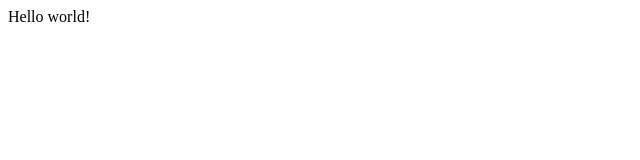
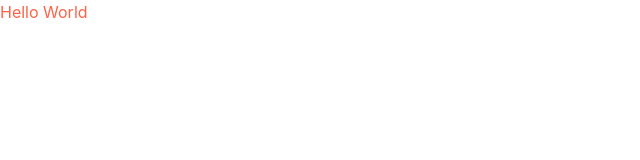
Before and after one commit to tadakun8/my-blog, a Next.js app: page / in a window 1280 px wide. Shown: the top 160 px of the page, without its empty margins (0-640 px from the left). Built offline with nearby package versions, Linux system fonts and the light colour scheme.

Commit message:
feat: Install Chakra UI

```diff
--- a/package.json
+++ b/package.json
@@ -11,6 +11,11 @@
     "format": "prettier --write './**/*.{js,jsx,ts,tsx,json}'"
   },
   "dependencies": {
+    "@chakra-ui/icons": "^1.1.7",
+    "@chakra-ui/react": "^1.8.6",
+    "@emotion/react": "^11.8.1",
+    "@emotion/styled": "^11.8.1",
+    "framer-motion": "^6.2.8",
     "next": "12.1.0",
     "react": "17.0.2",
     "react-dom": "17.0.2"
--- a/pages/_app.tsx
+++ b/pages/_app.tsx
@@ -1,7 +1,12 @@
-import type { AppProps } from 'next/app'
+import type { AppProps } from "next/app";
+import { ChakraProvider } from "@chakra-ui/react";
 
 function MyApp({ Component, pageProps }: AppProps) {
-  return <Component {...pageProps} />
+  return (
+    <ChakraProvider>
+      <Component {...pageProps} />
+    </ChakraProvider>
+  );
 }
 
-export default MyApp
+export default MyApp;
--- a/pages/index.tsx
+++ b/pages/index.tsx
@@ -1,9 +1,12 @@
-import type { NextPage } from 'next'
+import type { NextPage } from "next";
+import { Box, chakra } from "@chakra-ui/react";
 
 const Home: NextPage = () => {
   return (
-    <div>Hello world!</div>
-  )
-}
+    <Box>
+      <chakra.h1 color="tomato">Hello World</chakra.h1>
+    </Box>
+  );
+};
 
-export default Home
+export default Home;
```
Also changed, not shown: 1 other file (tests, documents, lock files or other folders).
